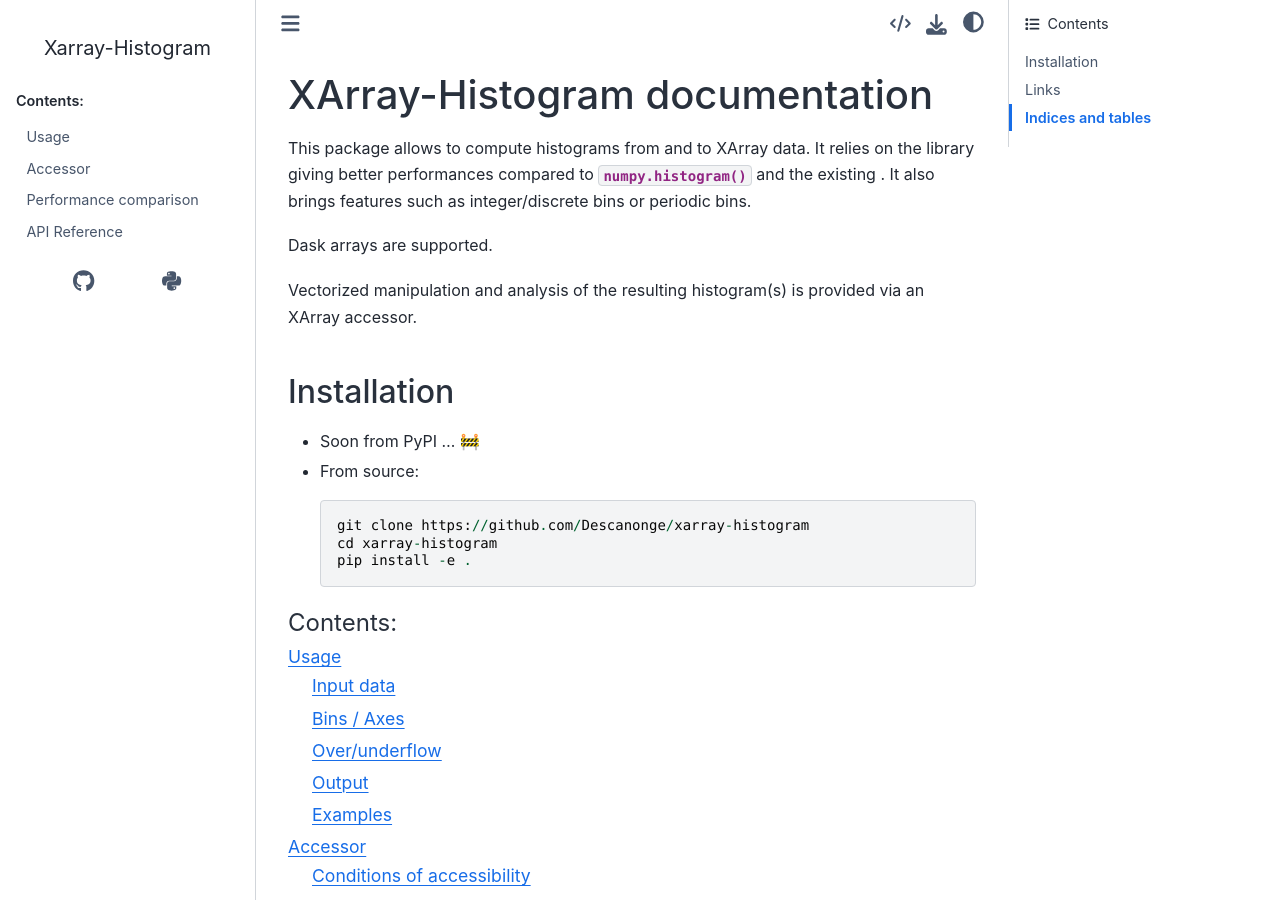
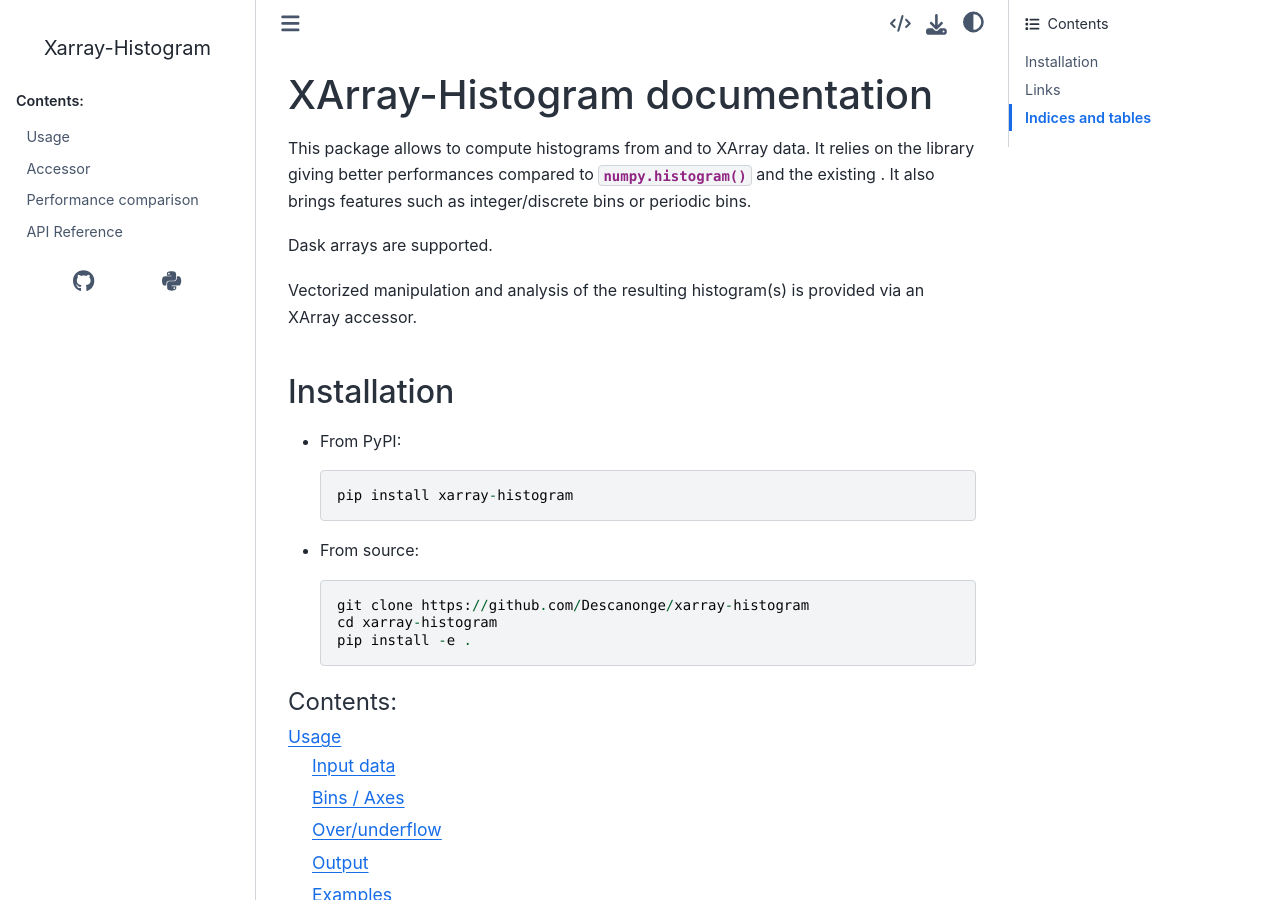
Before and after one commit to Descanonge/xarray-histogram, a Sphinx documentation site: the page built from docs/source/index.rst, in a window 1280 px wide and 900 px high. Built offline with Sphinx 7.4.7 and the Sphinx Book theme 1.1.4, drawn with Linux system fonts in a browser that asks for light colours.

Commit message:
Fix install from pipy in docs

```diff
--- a/docs/source/index.rst
+++ b/docs/source/index.rst
@@ -19,7 +19,9 @@
 Installation
 ============
 
-* Soon from PyPI ... 🚧
+* From PyPI::
+
+   pip install xarray-histogram
 
 * From source::
 
```
